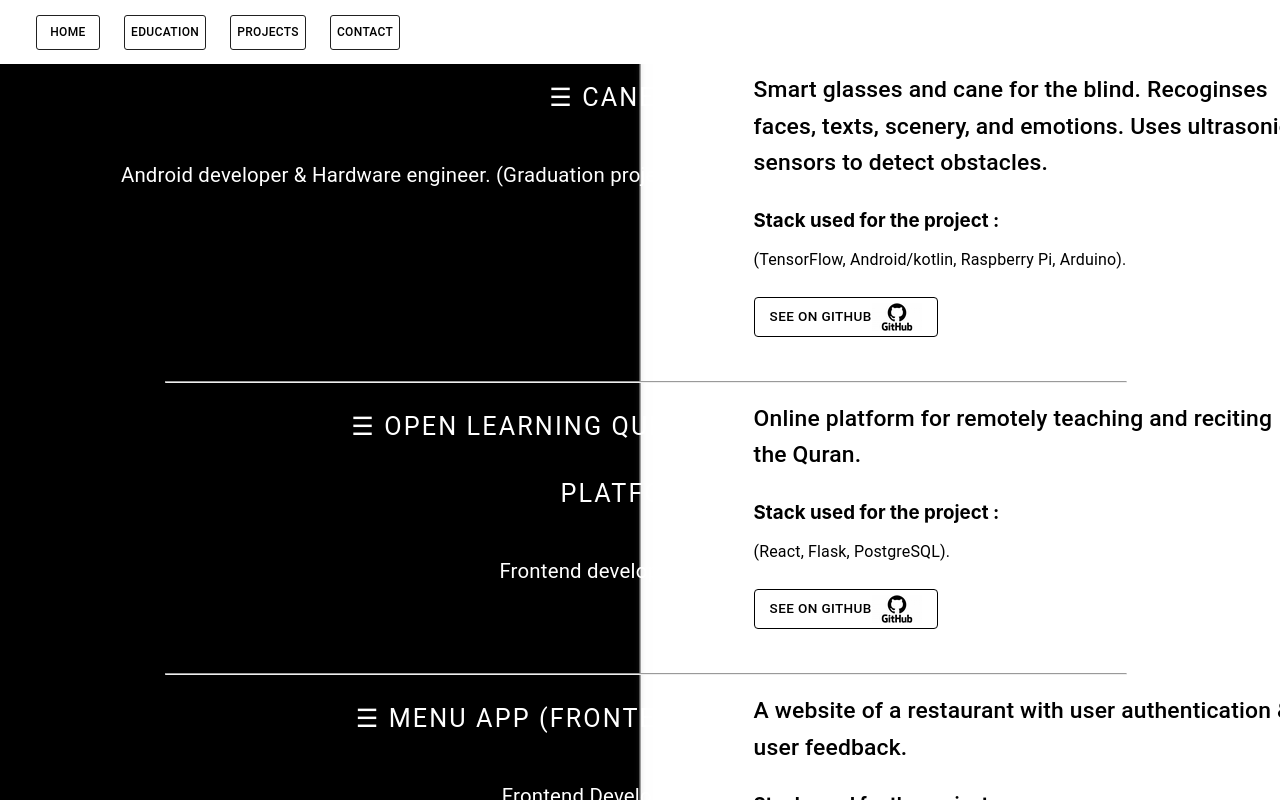
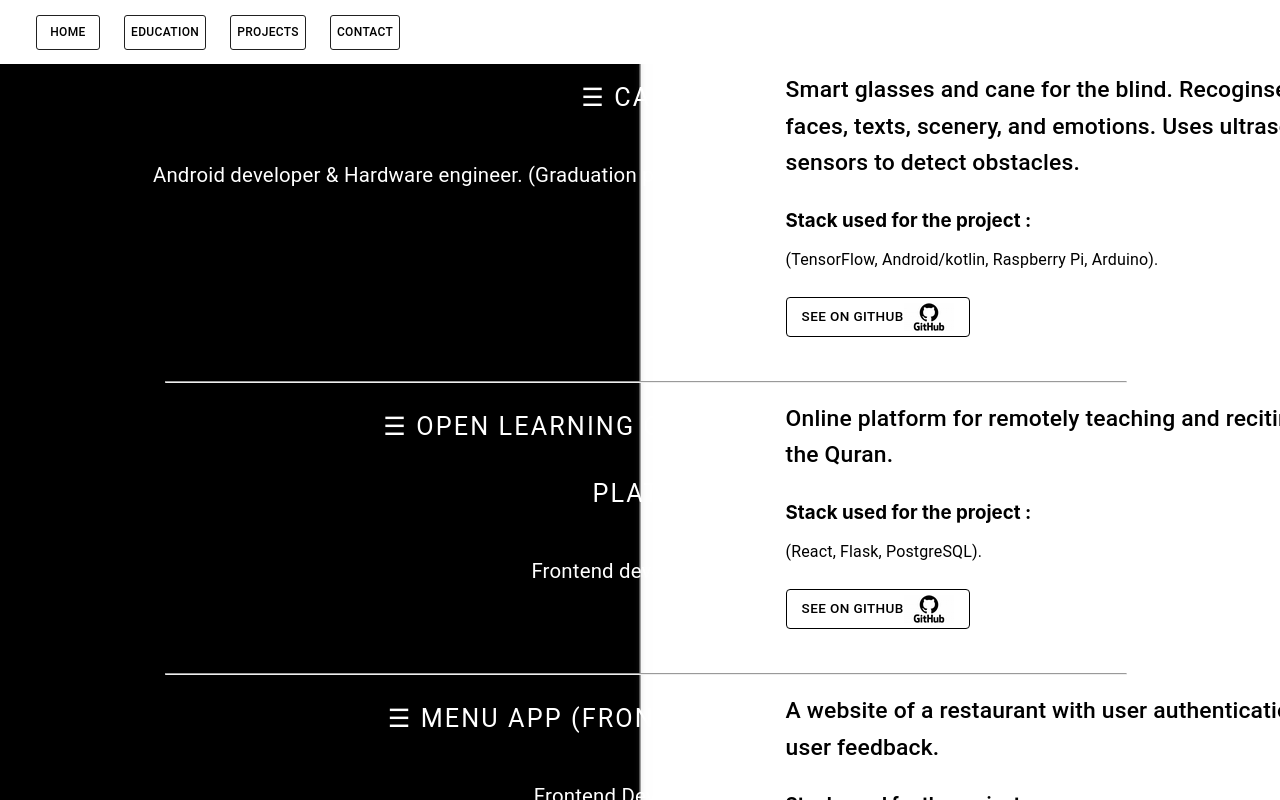
Before and after one commit to yossef-khaled/yossef-khaled.github.io, a React (Create React App) app: page /projects in a window 1280 px wide. Shown: the top 800 px of the page. Built offline with nearby package versions, Linux system fonts and the light colour scheme.

Commit message:
Modify style.

```diff
--- a/src/Components/ProjectComponent/Project.jsx
+++ b/src/Components/ProjectComponent/Project.jsx
@@ -23,10 +23,10 @@ const useStyles = makeStyles(theme => ({
         [theme.breakpoints.up('lg')]: {
             marginLeft: "4.5rem",
             width: "45%",
-            fontSize: "150%"
+            fontSize: "150%",
         },
-        [theme.breakpoints.between(2500,2600)]: {
-            marginLeft: "0rem",
+        [theme.breakpoints.between(1000,2600)]: {
+            marginLeft: "6.5rem"
         },
     },
     projectTitle: {
@@ -46,7 +46,6 @@ const useStyles = makeStyles(theme => ({
         display: "inline-block",
         textAlign: "left",
         [theme.breakpoints.up('lg')]: {
-
             width: "90%",
             fontSize: "130%"
         },
```
